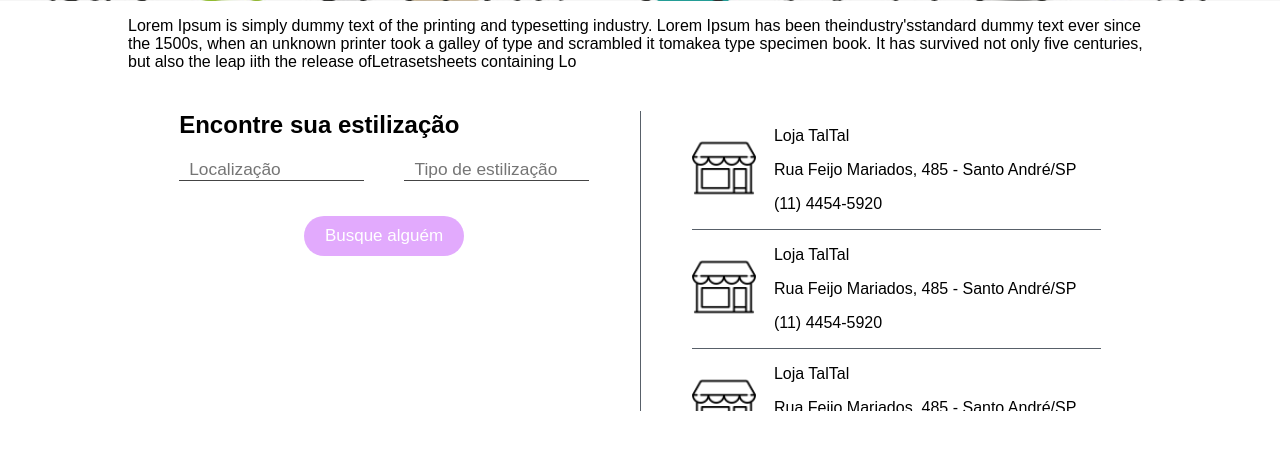
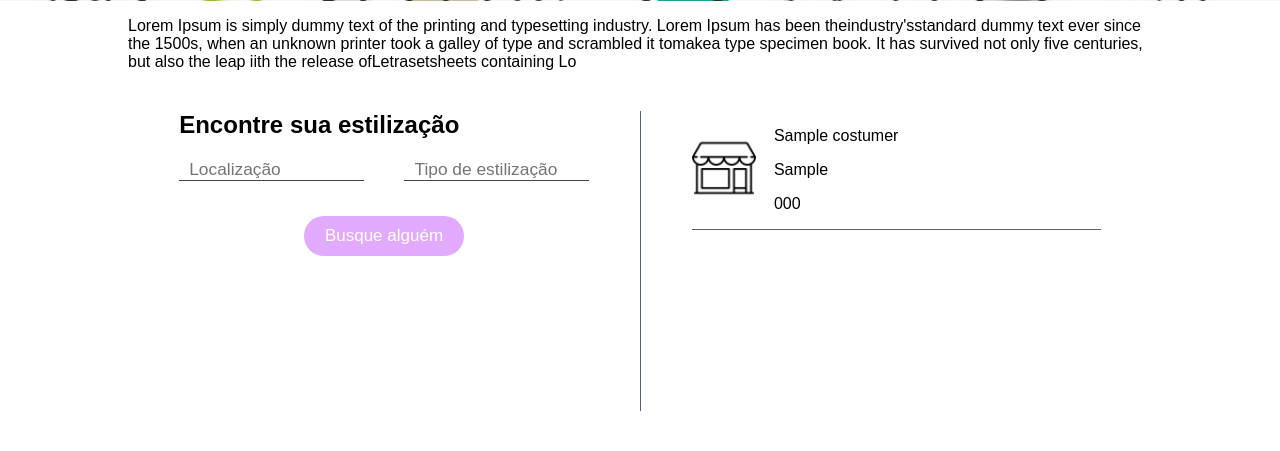
Before and after one commit to chelwillians/otherfit, a Django app: page /cliente/ in a window 1280 px wide. Shown: the part 399-850 px from the top of the page. Run offline with Django 3.2, Linux system fonts and the light colour scheme; tables that the repository leaves empty hold one stand-in row (values such as "Sample post").

Commit message:
Criar busca

```diff
--- a/website/templates/client.html
+++ b/website/templates/client.html
@@ -19,10 +19,10 @@
     <div class="center">
         <div class="left">
             <h2>Encontre sua estilização</h2>
-            <form name="form" action="" method="post">
+            <form name="form" action="" method="GET">
                 <div class="inputs">
-                    <input type="text" name="localizacao" placeholder="Localização" required="required">
-                    <input type="text" name="tipo" placeholder="Tipo de estilização" required="required">
+                    <input type="text" name="localizacao" placeholder="Localização" value="{{request.GET.localizacao}}">
+                    <input type="text" name="tipo" placeholder="Tipo de estilização" value="{{request.GET.tipo}}">
                 </div>
                 <div class="enviar">
                     <input type="submit" name="enviar" value="Busque alguém">
@@ -30,46 +30,18 @@
             </form>
         </div>
         <div class="right">
+            {% for customizador in customizadores %}
             <div class="customer">
                 <div>
                     <img src="../static/images/shop.png" alt="Logo Customizador">
                 </div>
                 <div class="dados">
-                    <p>Loja TalTal</p>
-                    <p>Rua Feijo Mariados, 485 - Santo André/SP</p>
-                    <p>(11) 4454-5920</p>
+                    <p>{{ customizador.nome_empresa }}</p>
+                    <p>{{ customizador.endereco }}</p>
+                    <p>{{ customizador.telefones }}</p>
                 </div>
             </div>
-            <div class="customer">
-                <div>
-                    <img src="../static/images/shop.png" alt="Logo Customizador">
-                </div>
-                <div class="dados">
-                    <p>Loja TalTal</p>
-                    <p>Rua Feijo Mariados, 485 - Santo André/SP</p>
-                    <p>(11) 4454-5920</p>
-                </div>
-            </div>
-            <div class="customer">
-                <div>
-                    <img src="../static/images/shop.png" alt="Logo Customizador">
-                </div>
-                <div class="dados">
-                    <p>Loja TalTal</p>
-                    <p>Rua Feijo Mariados, 485 - Santo André/SP</p>
-                    <p>(11) 4454-5920</p>
-                </div>
-            </div>
-            <div class="customer">
-                <div>
-                    <img src="../static/images/shop.png" alt="Logo Customizador">
-                </div>
-                <div class="dados">
-                    <p>Loja TalTal</p>
-                    <p>Rua Feijo Mariados, 485 - Santo André/SP</p>
-                    <p>(11) 4454-5920</p>
-                </div>
-            </div>
+            {% endfor %}
         </div>
     </div>
 </section>
--- a/website/views.py
+++ b/website/views.py
@@ -1,5 +1,6 @@
 from django.shortcuts import render
 from website.forms import CostumerForm
+from website.models import Costumer
 
 # Create your views here.
 def index(request):
@@ -20,4 +21,15 @@ def costumer(request):
     return render(request, 'costumer.html', contexto)
 
 def client(request):
-    return render(request, 'client.html')
+    val_localizacao = request.GET.get('localizacao')
+    val_tipo = request.GET.get('tipo')
+    if val_localizacao or val_tipo:
+        customizadores = Costumer.objects.filter(endereco__contains = val_localizacao, descricao__contains = val_tipo)
+    else:
+        customizadores = Costumer.objects.all()
+        # customizadores = Costumer.objects.filter(nome_empresa__contains = "Repara")
+
+    contexto = {
+        'customizadores' : customizadores
+    }
+    return render(request, 'client.html', contexto)
```
